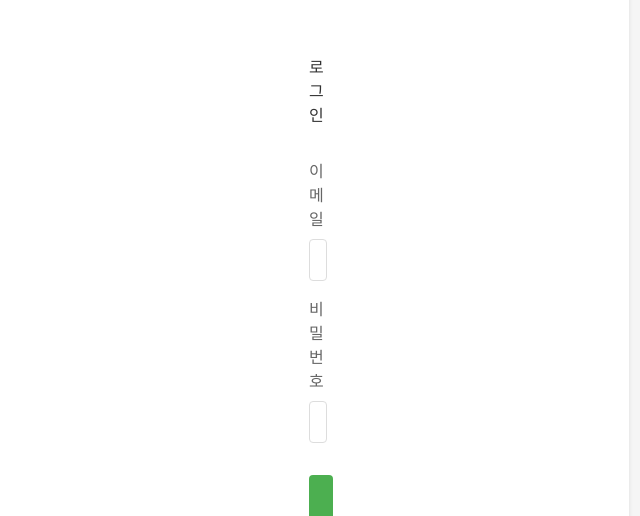
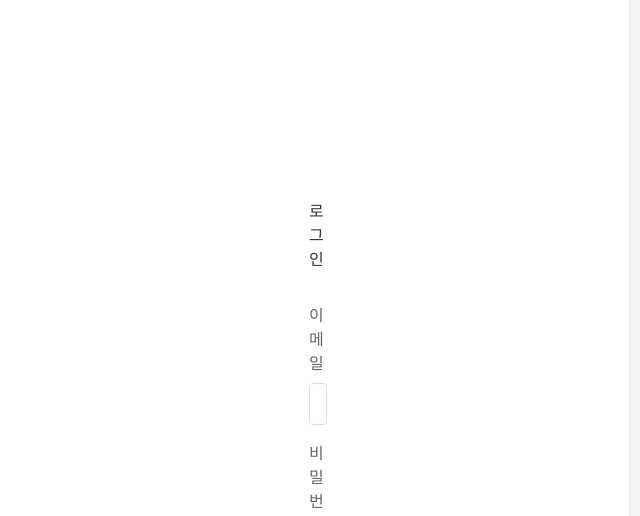
Before and after one commit to suMin77123/frontend-e2e-demo, a SvelteKit app: page /login in a window 1280 px wide. Shown: the part 281-797 px from the top of the page, without its empty margins (331-971 px from the left). Built offline with nearby package versions, Linux system fonts and the light colour scheme.

Commit message:
style: 잘못된 스타일링 적용

```diff
--- a/src/routes/login/+page.svelte
+++ b/src/routes/login/+page.svelte
@@ -63,7 +63,7 @@
         justify-content: center;
         align-items: center;
         min-height: 100vh;
-        padding: 1rem;
+        padding: 10rem;
     }
 
     .auth-form {
```
